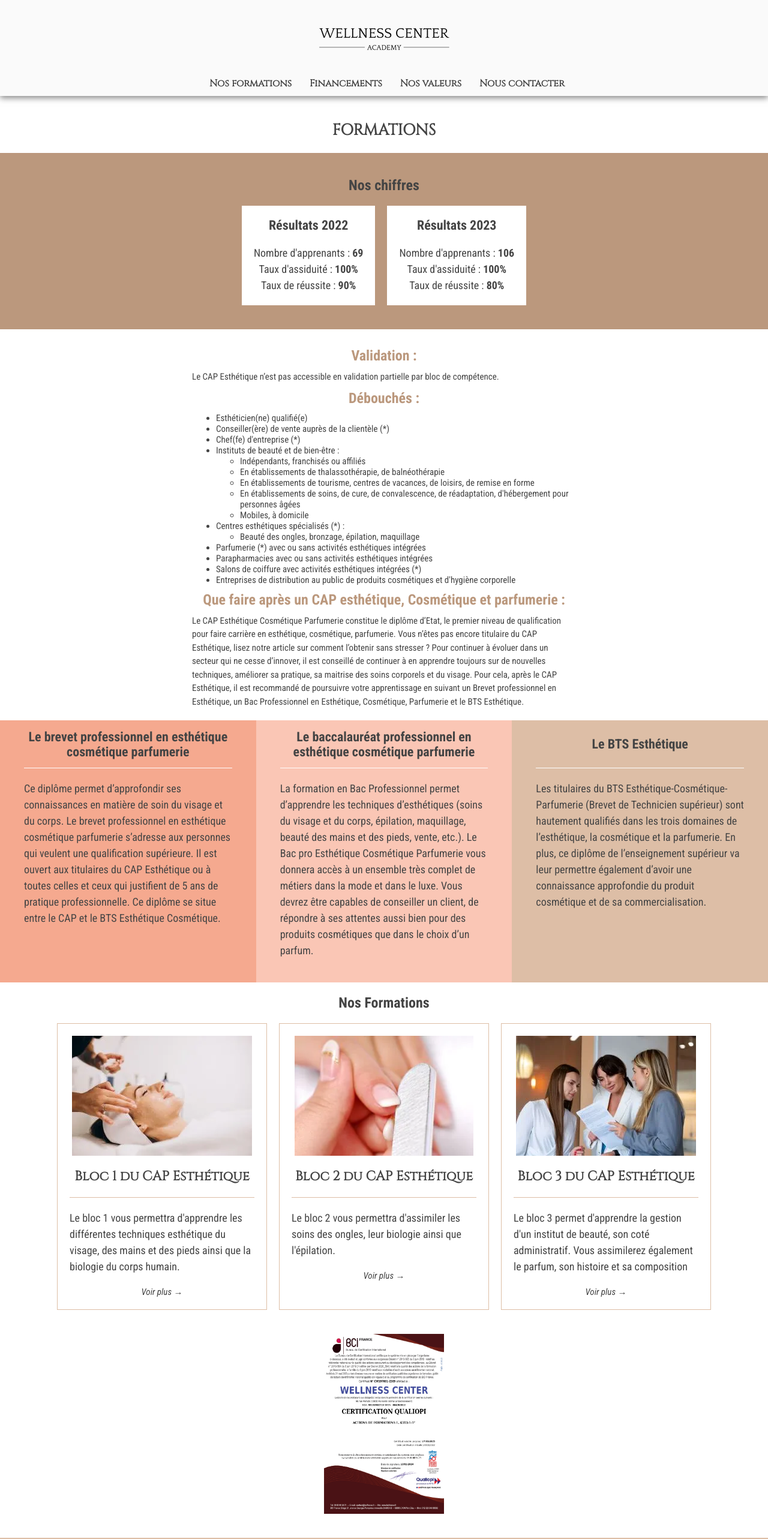
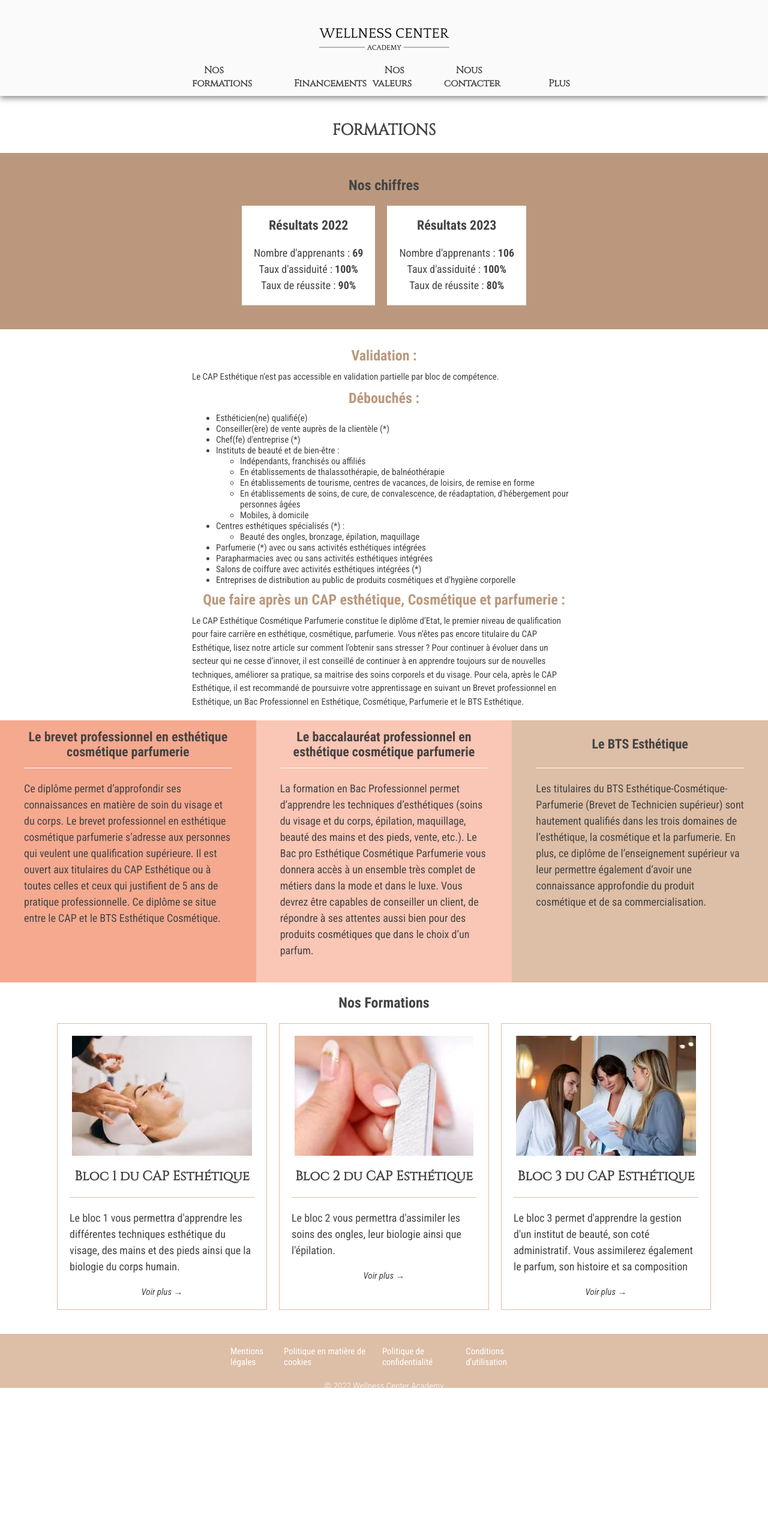
Before and after one commit to jborel1201/wellness-center, a React (Create React App) app: page /formations in a window 1280 px wide. Shown: the top 2566 px of the page at 60% size. After the commit the page ends 2323 px from the top, so only its background shows below. Built offline with nearby package versions, Linux system fonts and the light colour scheme.

Commit message:
add cert in single page

```diff
--- a/src/App.jsx
+++ b/src/App.jsx
@@ -13,6 +13,7 @@ import Bloc1 from "#pages/formation/Bloc1";
 import Bloc2 from "#pages/formation/Bloc2";
 import Bloc3 from "#pages/formation/Bloc3";
 import Formation from "#pages/formation/Formation";
+import Plus from "#pages/regulatory/Plus";
 //Hooks
 import useIsDesktop from './hooks/useInDesktop'
 //Components
@@ -40,6 +41,7 @@ function App() {
           <Route path="/conditions-d-utilisation" element={<TermsOfSales />} />
           <Route path="/nos-valeurs" element={<OurValues isDesktop={isDesktop} />} />
           <Route path="/contact" element={<Contact />} />
+          <Route path="/plus" element={<Plus />} />
           <Route path="*" element={<Navigate to="/home" />} />
         </Routes>
       </LayoutBase>
--- a/src/components/Nav.jsx
+++ b/src/components/Nav.jsx
@@ -35,6 +35,9 @@ const Nav = () => {
         <div className={styles.dropdownContainer}>
           <Link to='/contact'>Nous contacter</Link>
         </div>
+        <div className={styles.dropdownContainer}>
+          <Link to='/plus'>Plus</Link>
+        </div>
       </div>
     </nav>
   )
--- a/src/components/NavMobile.jsx
+++ b/src/components/NavMobile.jsx
@@ -30,6 +30,7 @@ const NavMobile = ({openMenu, isOpen}) => {
           <Link to='/financements'>Financements</Link>
           <Link to='/nos-valeurs'>Nos valeurs</Link>
           <Link to='/contact'>Nous contacter</Link>
+          <Link to='/plus'>Plus</Link>
         </div>
       )}
     </div>
--- a/src/pages/formation/Formation.jsx
+++ b/src/pages/formation/Formation.jsx
@@ -3,8 +3,7 @@ import { Link } from 'react-router-dom'
 import {
   visagePath,
   nailsPath,
-  managePath,
-  certPath
+  managePath
 } from '#images'
 
 import styles from './Formation.module.scss'
@@ -123,9 +122,6 @@ const Formation = () => {
           </div>
         </div>
       </div>
-      <div className={styles.certificationContainer}>
-        <img src={certPath} alt="certification" />
-      </div>
     </div>
   )
 }
--- a/src/pages/formation/Formation.module.scss
+++ b/src/pages/formation/Formation.module.scss
@@ -187,17 +187,6 @@
   }
 }
 
-.certificationContainer {
-  display: flex;
-  flex-direction: column;
-  align-items: center;
-  margin-top: 4rem;
-  img {
-    width: 200px;
-    height: 300px;
-  }
-}
-
 @media (max-width: 768px) {
   .jobContainer {
     flex-direction: column;
--- /dev/null
+++ b/src/pages/regulatory/Plus.jsx
@@ -0,0 +1,26 @@
+import React, { useEffect } from 'react';
+import RegulatoryTitle from '#components/RegulatoryTitle';
+
+import {
+  certPath
+} from '#images'
+
+import styles from './Regulatory.module.scss';
+
+const Plus = () => {
+
+  useEffect(() => {
+    window.scrollTo(0, 0);
+  }, []);
+
+  return (
+    <div className={styles.container}>
+      <RegulatoryTitle title="CERTIFICATION QUALIOPI" />
+      <div className={styles.certificationContainer}>
+        <img src={certPath} alt="certification" />
+      </div>
+    </div>
+  )
+}
+
+export default Plus;
--- a/src/pages/regulatory/Regulatory.module.scss
+++ b/src/pages/regulatory/Regulatory.module.scss
@@ -35,6 +35,17 @@
   margin-left: 2rem;
 }
 
+.certificationContainer {
+  display: flex;
+  flex-direction: column;
+  align-items: center;
+  margin: 2rem;
+  img {
+    width: 100%;
+    height: auto;
+  }
+}
+
 @media (max-width: 768px) {
   .container {
     .info {
```
